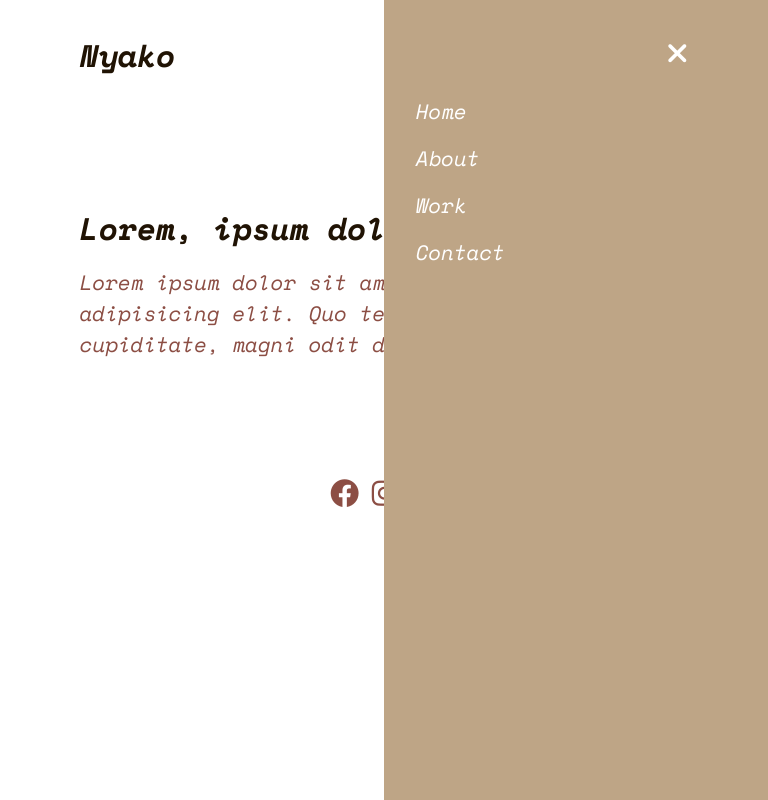
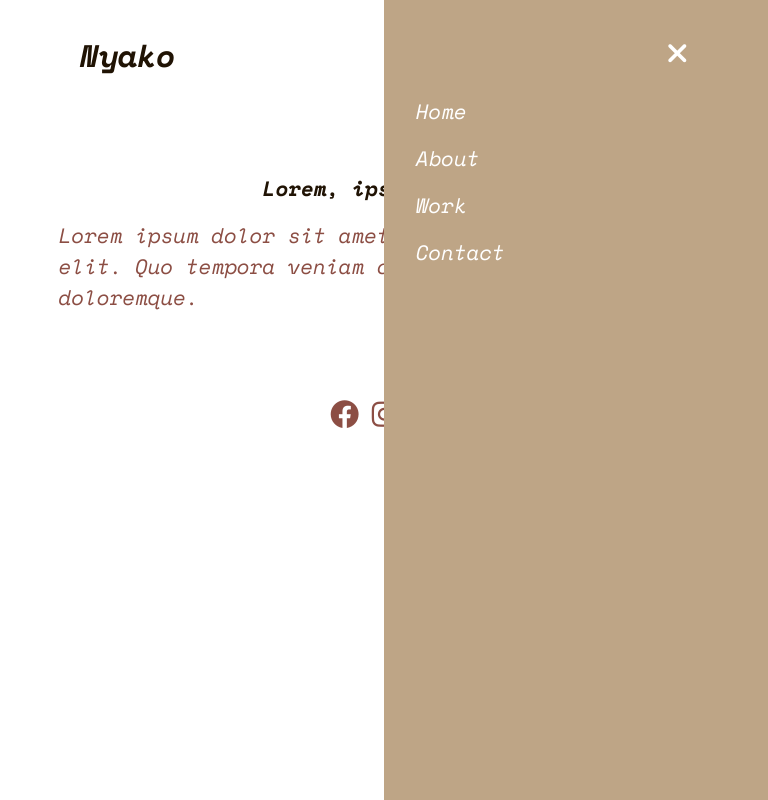
Before and after one commit to alberthgrande/simple-landing-page, a plain HTML site: page index.html in a window 768 px wide. Drawn offline with nearby package versions, Linux system fonts and the light colour scheme.

Commit message:
New update

```diff
--- a/css/style.css
+++ b/css/style.css
@@ -72,8 +72,8 @@ nav .fa-solid {
 .section__content {
   color: var(--text-color);
   margin: 1rem 0;
-  max-width: 650px;
 }
+
 .social-media {
   text-align: center;
   padding: 1.5rem;
@@ -84,14 +84,29 @@ nav .fa-solid {
 }
 
 /* media query */
+@media only screen and (min-width: 48rem) {
+  .section__content {
+    margin: 1rem 0;
+    max-width: 650px;
+  }
+}
 @media only screen and (max-width: 48rem) {
   .container {
     display: flex;
     flex-direction: column-reverse;
     justify-content: center;
     align-items: center;
+    margin: 3rem 3rem;
   }
 
+  .section__title {
+    text-align: center;
+    font-size: 1.3rem;
+  }
+
+  .section__content {
+    width: 100%;
+  }
   nav .nav-links {
     position: absolute;
     top: 0;
```
